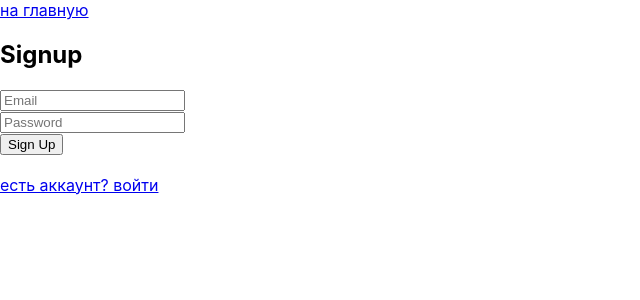
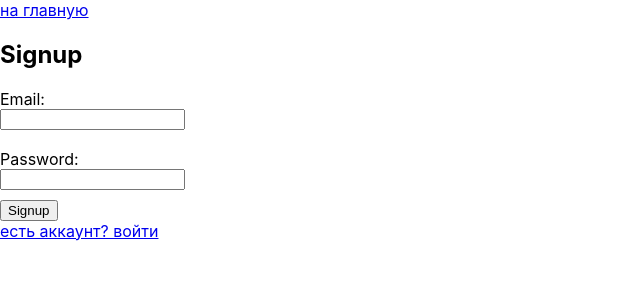
Before and after one commit to FrontEndFolk/PricePulse, a React (Create React App) app in the folder client/: page /signup in a window 1280 px wide. Shown: the top 300 px of the page, without its empty margins (0-640 px from the left). Built offline with nearby package versions, Linux system fonts and the light colour scheme; no server answers.

Commit message:
add SignupForm component

```diff
--- a/client/src/Signup.js
+++ b/client/src/Signup.js
@@ -1,64 +1,18 @@
-import { useState, useContext } from 'react';
+import { useContext } from 'react';
 import { AppContext } from './AppProvider';
-import { useNavigate } from 'react-router';
 import { Link } from 'react-router';
+import SignupForm from './components/SignupForm';
 
 export default function SignUp() {
-  const [email, setEmail] = useState('');
-  const [password, setPassword] = useState('');
-  const [message, setMessage] = useState('');
   const { setUser } = useContext(AppContext);
-  const navigate = useNavigate();
-
-  const handleSubmit = async e => {
-    e.preventDefault();
-
-    const res = await fetch('http://localhost:5000/user/signup', {
-      method: 'POST',
-      credentials: 'include', // Important for sending cookies
-      headers: {
-        'Content-Type': 'application/json',
-      },
-      body: JSON.stringify({ email, password }),
-    });
-
-    const data = await res.json();
-    setMessage(data.message);
-
-    if (data.message === 'Signup successful') {
-      await fetch('http://localhost:5000/user/current', { credentials: 'include' })
-        .then(res => res.json())
-        .then(data => setUser(data));
-      navigate('/');
-    }
-  };
 
   return (
     <>
       <div>
         <Link to="/">на главную</Link>
       </div>
-      <form onSubmit={handleSubmit}>
-        <h2>Signup</h2>
-        <input
-          type="email"
-          placeholder="Email"
-          value={email}
-          onChange={e => setEmail(e.target.value)}
-          required
-        />
-        <br />
-        <input
-          type="password"
-          placeholder="Password"
-          value={password}
-          onChange={e => setPassword(e.target.value)}
-          required
-        />
-        <br />
-        <button type="submit">Sign Up</button>
-        <p>{message}</p>
-      </form>
+      <h2>Signup</h2>
+      <SignupForm setUser={setUser}></SignupForm>
       <div>
         <Link to="/login">есть аккаунт? войти</Link>
       </div>
--- /dev/null
+++ b/client/src/components/SignupForm.jsx
@@ -0,0 +1,47 @@
+import { useState } from 'react';
+import SubmitBtn from './SubmitBtn';
+import { useNavigate } from 'react-router';
+
+export default function SignupForm({ setUser }) {
+  const [email, setEmail] = useState('');
+  const [password, setPassword] = useState('');
+  const [message, setMessage] = useState('');
+  const navigate = useNavigate();
+
+  async function signup(e) {
+    e.preventDefault();
+    const res = await fetch('http://localhost:5000/user/signup', {
+      method: 'POST',
+      credentials: 'include',
+      headers: {
+        'Content-Type': 'application/json',
+      },
+      body: JSON.stringify({ email, password }),
+    });
+
+    const data = await res.json();
+    setMessage(data.message);
+
+    if (data.message === 'Signup successful') {
+      await fetch('http://localhost:5000/user/current', { credentials: 'include' })
+        .then(res => res.json())
+        .then(data => setUser(data));
+      navigate('/');
+    }
+  }
+
+  return (
+    <form onSubmit={signup}>
+      <label>
+        Email:
+        <input type="text" value={email} onChange={e => setEmail(e.target.value)} />
+      </label>
+      <label>
+        Password:
+        <input type="password" value={password} onChange={e => setPassword(e.target.value)} />
+      </label>
+      <SubmitBtn text={'Signup'} pendingText={'Signing up...'}></SubmitBtn>
+      <div>{message}</div>
+    </form>
+  );
+}
--- /dev/null
+++ b/client/src/components/SubmitBtn.jsx
@@ -0,0 +1,10 @@
+import { useFormStatus } from 'react-dom';
+
+export default function SubmitBtn({ text, pendingText }) {
+  const { pending } = useFormStatus();
+  return (
+    <button type="submit" disabled={pending}>
+      {pending ? pendingText : text}
+    </button>
+  );
+}
```
